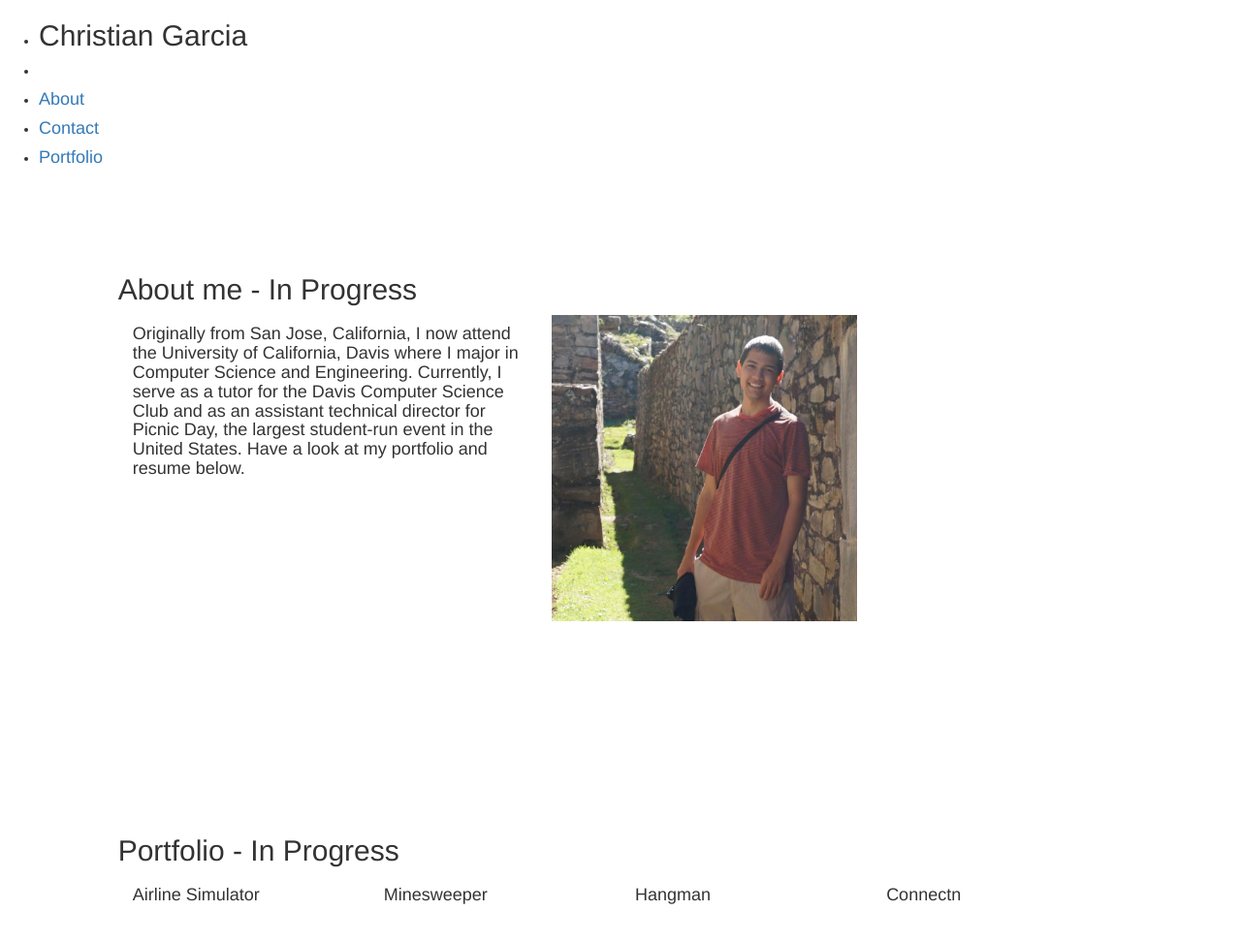
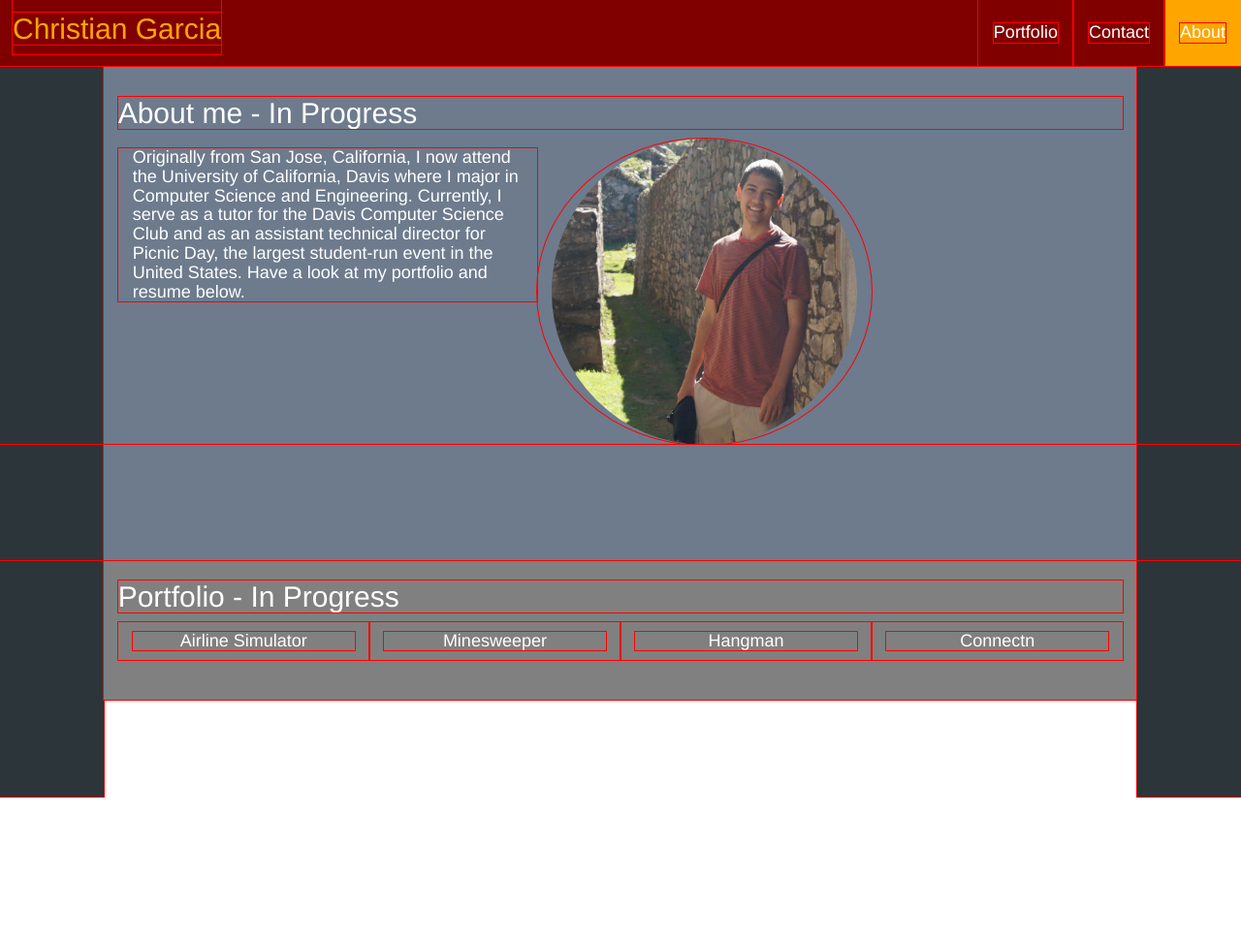
Before and after one commit to KitanGarcia/KitanGarcia.github.io, a Jekyll site: the page index.html, which Jekyll copies as it is, in a window 1280 px wide and 984 px high. Shown: the top 972 px of the window at 97% size. Built offline with Jekyll 4.4.1, drawn with Linux system fonts in a browser that asks for light colours.

Commit message:
Update index.html

```diff
--- a/index.html
+++ b/index.html
@@ -4,7 +4,7 @@
     <meta charset utf = "utf-8">
     <meta name = "viewport" content = "width=device-width, initial scale = 1">
     <title> Christian García</title>
-   <!--<link rel = "stylesheet" type = "text/css" href = "css/main.css">-->
+    <link rel = "stylesheet" type = "text/css" href = "css/main.css">
     <link rel = "stylesheet" href = "css/bootstrap.css">
   </head>
 
@@ -31,8 +31,6 @@
   <div class = "row">
     <div class = "left col-md-1 col-xs-1"></div>
     <div class = "filler1 col-md-10 col-xs-10">
-      <br></br>
-      <br></br>
       <br></br>
       <br></br>
       <br></br>
```
